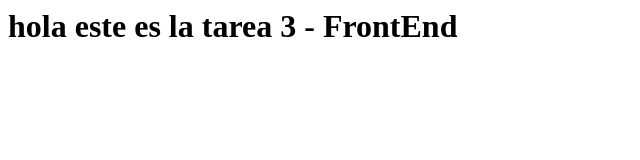
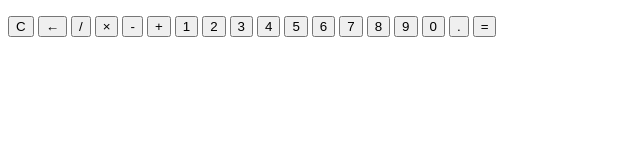
Before and after one commit to Dukedanidd/Tarea3Frontend, a website: page index.html in a window 1280 px wide. Shown: the whole page, without its empty margins (0-640 px from the left). Drawn offline with Linux system fonts and the light colour scheme.

Commit message:
new index

```diff
--- a/index.html
+++ b/index.html
@@ -1 +1,41 @@
-<h1>hola este es la tarea 3 - FrontEnd</h1>
+<!DOCTYPE html>
+<html lang="en">
+  <head>
+    <meta charset="UTF-8" />
+    <link rel="icon" type="image/svg+xml" href="/vite.svg" />
+    <meta name="viewport" content="width=device-width, initial-scale=1.0" />
+    <title>Simple Calculator</title>
+  </head>
+  <body>
+    <div id="app">
+      <div class="calculator">
+        <p id="display" readonly></p>
+        <div class="buttons">
+          <button class="operator key-clear" data-value="clear">C</button>
+          <button class="operator key-backspace" data-value="backspace">
+            ←
+          </button>
+          <button class="operator key-divide" data-value="/">/</button>
+          <button class="operator key-multiply" data-value="*">×</button>
+          <button class="operator key-substract" data-value="-">-</button>
+          <button class="operator key-add" data-value="+">+</button>
+
+          <button class="number key-1" data-value="1">1</button>
+          <button class="number key-2" data-value="2">2</button>
+          <button class="number key-3" data-value="3">3</button>
+          <button class="number key-4" data-value="4">4</button>
+          <button class="number key-5" data-value="5">5</button>
+          <button class="number key-6" data-value="6">6</button>
+          <button class="number key-7" data-value="7">7</button>
+          <button class="number key-8" data-value="8">8</button>
+          <button class="number key-9" data-value="9">9</button>
+          <button class="number key-0" data-value="0">0</button>
+
+          <button class="number key-point" data-value=".">.</button>
+          <button class="operator key-equals" data-value="=">=</button>
+        </div>
+      </div>
+    </div>
+    <script type="module" src="/main.js"></script>
+  </body>
+</html>
```
